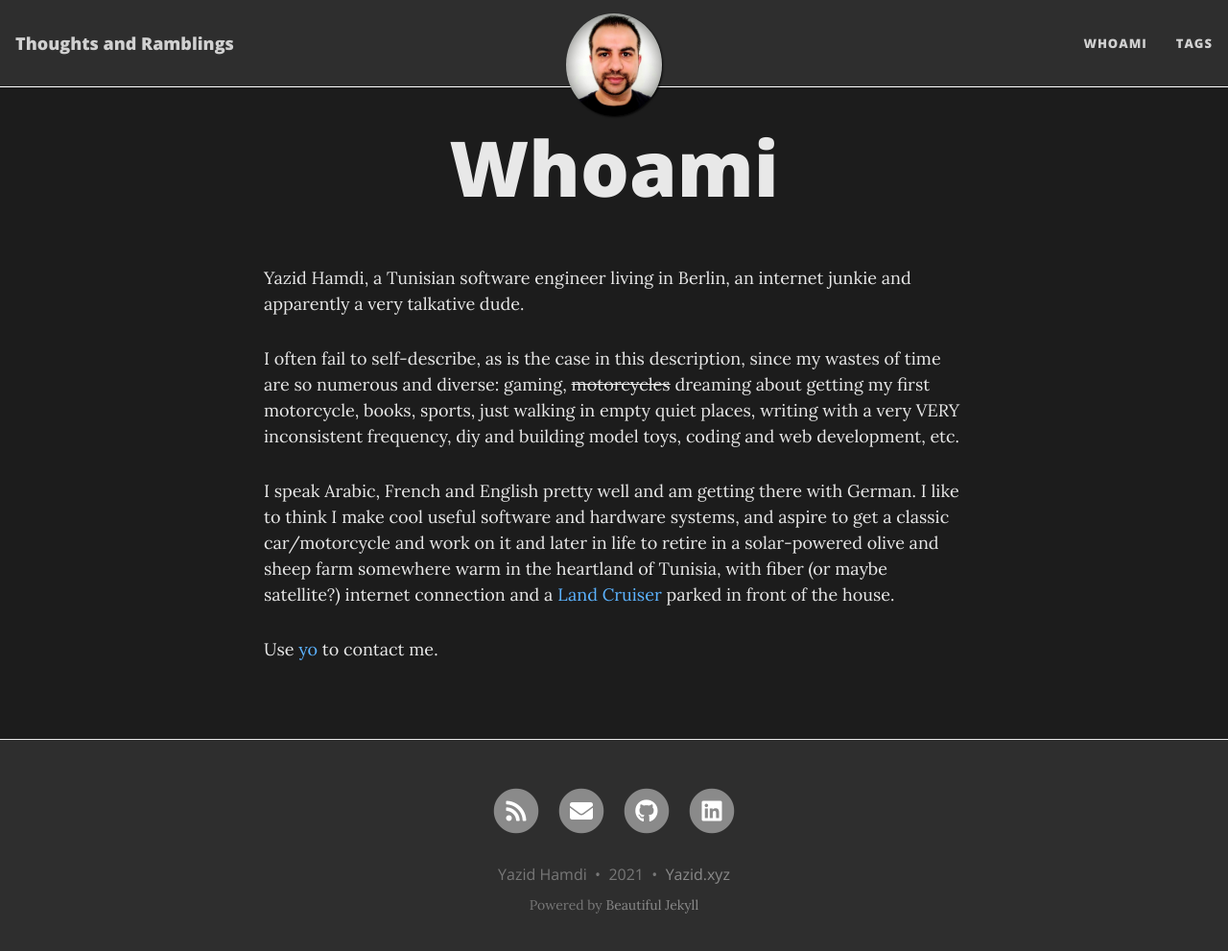
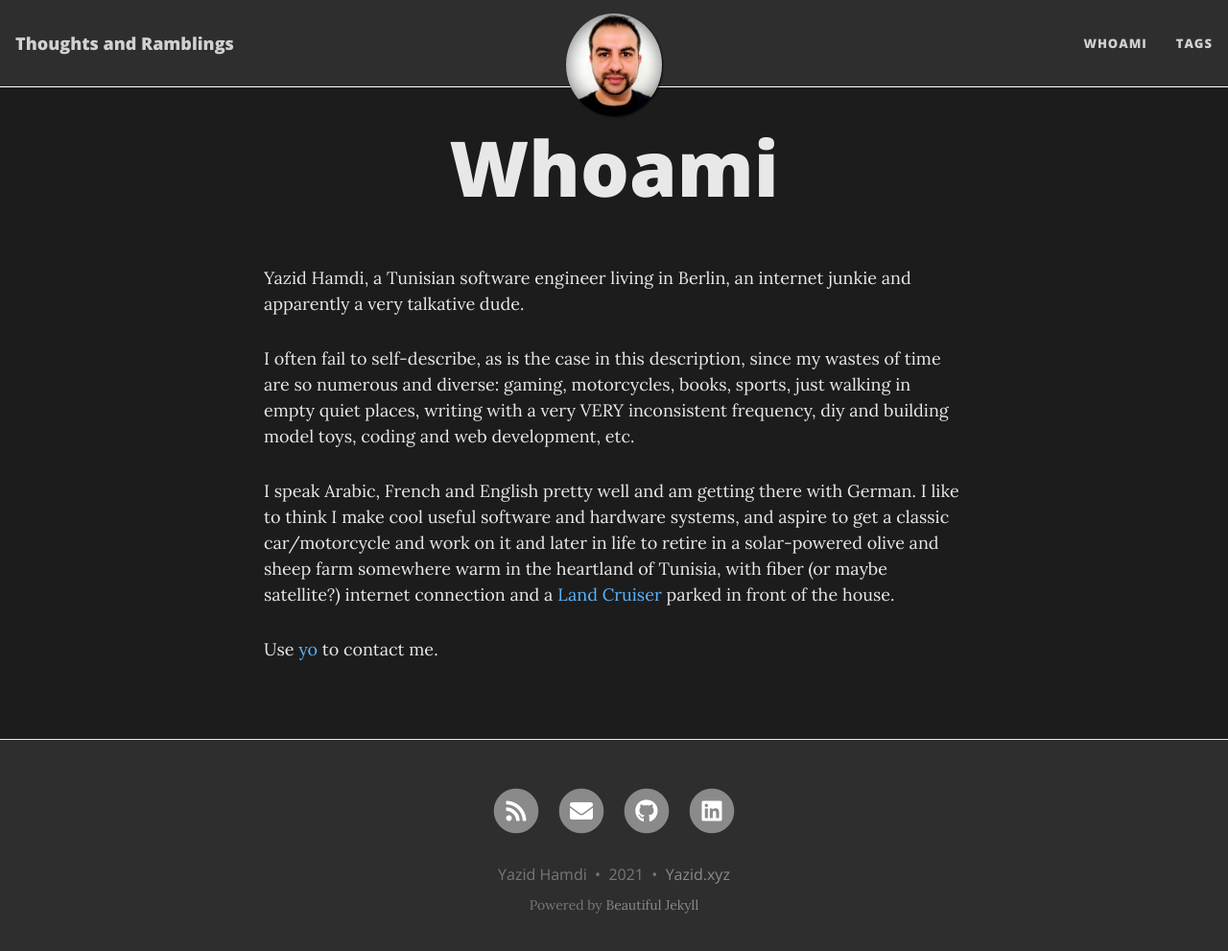
Before and after one commit to YazidHamdi/yazidhamdi.github.io, a Jekyll site: the page built from whoami.md, in a window 1280 px wide and 1004 px high. Shown: the top 991 px of the window at 96% size. Built offline with Jekyll 4.4.1, drawn with Linux system fonts in a browser that asks for light colours; nearby versions of some CDN libraries.

Commit message:
changed whoami

```diff
--- a/whoami.md
+++ b/whoami.md
@@ -5,7 +5,7 @@ permalink: /whoami/
 ---
 Yazid Hamdi, a Tunisian software engineer living in Berlin, an internet junkie and apparently a very talkative dude.
 
-I often fail to self-describe, as is the case in this description, since my wastes of time are so numerous and diverse: gaming, ~~motorcycles~~ dreaming about getting my first motorcycle, books, sports, just walking in empty quiet places, writing with a very VERY inconsistent frequency, diy and building model toys, coding and web development, etc.
+I often fail to self-describe, as is the case in this description, since my wastes of time are so numerous and diverse: gaming, motorcycles, books, sports, just walking in empty quiet places, writing with a very VERY inconsistent frequency, diy and building model toys, coding and web development, etc.
 
 I speak Arabic, French and English pretty well and am getting there with German. I like to think I make cool useful software and hardware systems, and aspire to get a classic car/motorcycle and work on it and later in life to retire in a solar-powered olive and sheep farm somewhere warm in the heartland of Tunisia, with fiber (or maybe satellite?) internet connection and a [Land Cruiser](https://www.urbandictionary.com/define.php?term=Land+Cruiser) parked in front of the house.
 
```
